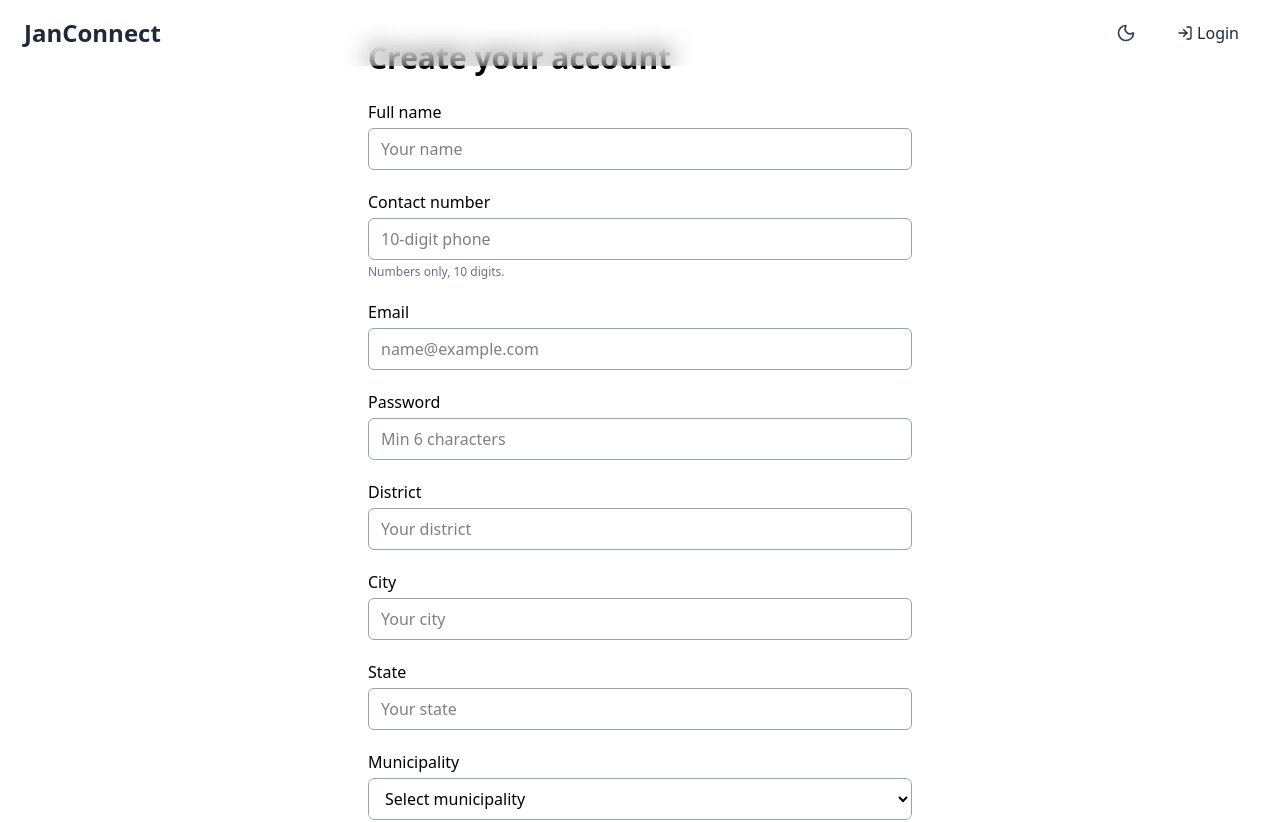
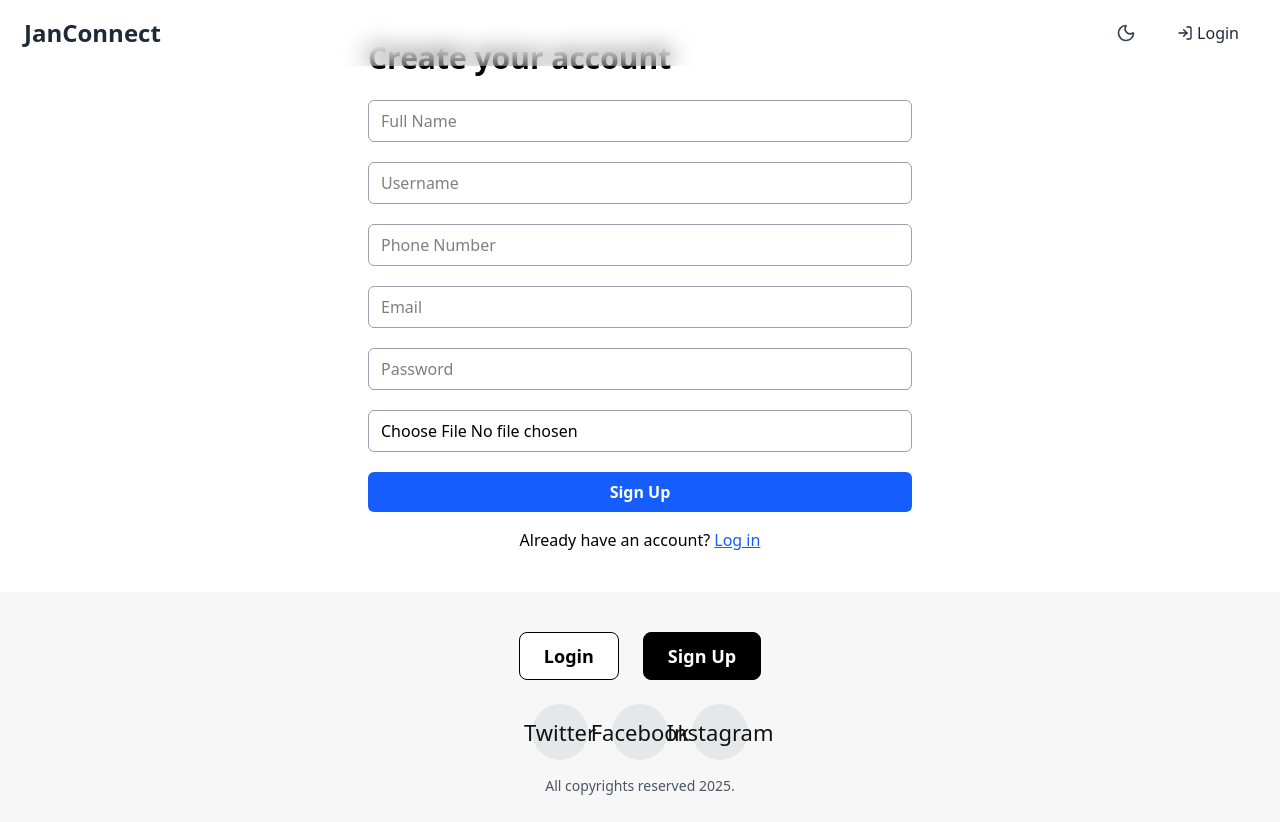
Before and after one commit to Pratham-2105/JanConnect-Pratham, a React (Vite) app: page /signup in a window 1280 px wide. Shown: the top 822 px of the page. Built offline with nearby package versions, Linux system fonts and the light colour scheme.

Commit message:
login page updated

```diff
--- a/src/App.jsx
+++ b/src/App.jsx
@@ -5,6 +5,7 @@ import Login from "./pages/Login";
 import AdminLogin from "./pages/AdminLogin";
 import Header from "./components/Header";
 import Footer from "./components/Footer";
+import Dashboard from "./pages/Dashboard";
 
 function App() {
   return (
@@ -17,6 +18,7 @@ function App() {
             <Route path="/signup" element={<Signup />} />
             <Route path="/login" element={<Login />} />
             <Route path="/admin/login" element={<AdminLogin />} />
+            <Route path="/dashboard" element={<Dashboard />} />
           </Routes>
         </main>
         <Footer />
--- a/api/auth.js
+++ b/src/api/auth.js
@@ -7,7 +7,9 @@ export const registerUser = (formData) => {
     },
   });
 };
+export const loginUser = (data) => api.post('/user/login', data, {
+  headers: { "Content-Type": "application/json" },
+});
 
-export const loginUser = (data) => api.post('/user/login', data);
 export const getCurrentUser = () => api.get('/user/current-user');
 export const logoutUser = () => api.post('/user/logout');
--- /dev/null
+++ b/src/pages/Dashboard.jsx
@@ -0,0 +1,42 @@
+import { useEffect, useState } from "react";
+import { useNavigate } from "react-router-dom";
+
+export default function Dashboard() {
+  const navigate = useNavigate();
+  const [user, setUser] = useState(null);
+
+  useEffect(() => {
+    const storedUser = localStorage.getItem("user");
+try {
+  if (!storedUser || storedUser === "undefined" || storedUser === "null") {
+    localStorage.removeItem("user");
+    navigate("/login");
+  } else {
+    setUser(JSON.parse(storedUser));
+  }
+} catch (error) {
+  console.error("Invalid JSON in localStorage:", error);
+  localStorage.removeItem("user");
+  navigate("/login");
+}
+
+  }, [navigate]);
+
+  if (!user) return <p>Loading...</p>;
+
+  return (
+    <div className="max-w-xl mx-auto px-4 py-10 text-center">
+      <h1 className="text-3xl p-10 font-bold mb-4">Welcome, {user.name} 🎉</h1>
+      <p className="text-gray-700 text-lg">Email: {user.email}</p>
+      <button
+        onClick={() => {
+          localStorage.removeItem("user");
+          navigate("/login");
+        }}
+        className="mt-6 bg-red-500 hover:bg-red-600 text-white px-4 py-2 rounded-md"
+      >
+        Logout
+      </button>
+    </div>
+  );
+}
--- a/src/pages/Login.jsx
+++ b/src/pages/Login.jsx
@@ -2,6 +2,7 @@ import { useState } from "react";
 import { Link, useNavigate } from "react-router-dom";
 
 export default function Login() {
+
   const navigate = useNavigate();
   const [form, setForm] = useState({ email: "", password: "" });
   const [submitting, setSubmitting] = useState(false);
@@ -13,16 +14,36 @@ export default function Login() {
   e.preventDefault();
   setError("");
   setSubmitting(true);
+
   try {
-      // TODO: call POST /user/login
-      console.log("user login payload:", form);
-      navigate("/");
-    } catch {
-      setError("Login failed. Try again.");
+    const res = await fetch("http://localhost:8000/api/v1/user/login", {
+      method: "POST",
+      headers: {
+        "Content-Type": "application/json",
+      },
+      body: JSON.stringify(form),
+    });
+
+    const data = await res.json();
+
+    if (!res.ok) {
+      throw new Error(data.message || "Login failed");
+    }
+
+    // Save user details in localStorage
+    localStorage.setItem("user", JSON.stringify(data.data.user));
+localStorage.setItem("accessToken", data.data.accessToken);
+
+
+    // Navigate to dashboard
+    navigate("/dashboard");
+  } catch (err) {
+    setError(err.message);
   } finally {
     setSubmitting(false);
   }
 };
+
 
   return (
     <div className="max-w-xl mx-auto px-4 py-10">
--- a/src/pages/Signup.jsx
+++ b/src/pages/Signup.jsx
@@ -1,36 +1,39 @@
 import { useState } from "react";
-import { Link, useNavigate } from "react-router-dom";
+import { useNavigate, Link } from "react-router-dom";
+import { registerUser } from "../api/auth";
 
 export default function Signup() {
   const navigate = useNavigate();
-
-  const municipalities = Array.from({ length: 60 }, (_, i) => `Municipality ${i + 1}`);
-
   const [form, setForm] = useState({
     name: "",
-    contactNumber: "",
+    username: "",
     email: "",
+    phone: "",
     password: "",
-    district: "",
-    city: "",
-    state: "",
-    municipality: "",
+    avatar: null,
   });
+
+  const [error, setError] = useState("");
   const [submitting, setSubmitting] = useState(false);
-  const [error, setError] = useState("");
 
   const update = (k, v) => setForm((f) => ({ ...f, [k]: v }));
 
   const onSubmit = async (e) => {
     e.preventDefault();
+    setSubmitting(true);
     setError("");
-    setSubmitting(true);
+
     try {
-      // TODO: call POST /user/signup
-      console.log("signup payload:", form);
+      const formData = new FormData();
+      Object.entries(form).forEach(([key, value]) => {
+        formData.append(key, value);
+      });
+
+      const res = await registerUser(formData);
+      alert(res.message || "Signup successful!");
       navigate("/login");
-    } catch {
-      setError("Signup failed. Try again.");
+    } catch (err) {
+      setError(err.message || "Signup failed. Try again.");
     } finally {
       setSubmitting(false);
     }
@@ -41,126 +44,64 @@ export default function Signup() {
       <h1 className="text-3xl font-semibold mb-6">Create your account</h1>
 
       <form onSubmit={onSubmit} className="space-y-5">
-        <div>
-          <label className="block mb-1">Full name</label>
         <input
-            placeholder="Your name"
+          placeholder="Full Name"
           value={form.name}
           onChange={(e) => update("name", e.target.value)}
           required
-            className="w-full border border-gray-400 rounded-md px-3 py-2 outline-none
-                       focus:ring-2 focus:ring-blue-500 focus:border-blue-500"
+          className="w-full border border-gray-400 rounded-md px-3 py-2"
         />
-        </div>
 
-        <div>
-          <label className="block mb-1">Contact number</label>
         <input
-            inputMode="numeric"
-            pattern="[0-9]{10}"
-            placeholder="10-digit phone"
-            value={form.contactNumber}
-            onChange={(e) => update("contactNumber", e.target.value)}
+          placeholder="Username"
+          value={form.username}
+          onChange={(e) => update("username", e.target.value)}
           required
-            className="w-full border border-gray-400 rounded-md px-3 py-2 outline-none
-                       focus:ring-2 focus:ring-blue-500 focus:border-blue-500"
+          className="w-full border border-gray-400 rounded-md px-3 py-2"
         />
-          <p className="text-xs text-gray-500 mt-1">Numbers only, 10 digits.</p>
-        </div>
 
-        <div>
-          <label className="block mb-1">Email</label>
+        <input
+          placeholder="Phone Number"
+          value={form.phone}
+          onChange={(e) => update("phone", e.target.value)}
+          required
+          className="w-full border border-gray-400 rounded-md px-3 py-2"
+        />
+
         <input
           type="email"
-            placeholder="name@example.com"
+          placeholder="Email"
           value={form.email}
           onChange={(e) => update("email", e.target.value)}
           required
-            className="w-full border border-gray-400 rounded-md px-3 py-2 outline-none
-                       focus:ring-2 focus:ring-blue-500 focus:border-blue-500"
+          className="w-full border border-gray-400 rounded-md px-3 py-2"
         />
-        </div>
 
-        <div>
-          <label className="block mb-1">Password</label>
         <input
           type="password"
-            placeholder="Min 6 characters"
-            minLength={6}
+          placeholder="Password"
           value={form.password}
           onChange={(e) => update("password", e.target.value)}
           required
-            className="w-full border border-gray-400 rounded-md px-3 py-2 outline-none
-                       focus:ring-2 focus:ring-blue-500 focus:border-blue-500"
+          className="w-full border border-gray-400 rounded-md px-3 py-2"
         />
-        </div>
 
-        <div>
-          <label className="block mb-1">District</label>
         <input
-            placeholder="Your district"
-            value={form.district}
-            onChange={(e) => update("district", e.target.value)}
+          type="file"
+          accept="image/*"
+          onChange={(e) => update("avatar", e.target.files[0])}
           required
-            className="w-full border border-gray-400 rounded-md px-3 py-2 outline-none
-                       focus:ring-2 focus:ring-blue-500 focus:border-blue-500"
+          className="w-full border border-gray-400 rounded-md px-3 py-2"
         />
-        </div>
-
-        <div>
-          <label className="block mb-1">City</label>
-          <input
-            placeholder="Your city"
-            value={form.city}
-            onChange={(e) => update("city", e.target.value)}
-            required
-            className="w-full border border-gray-400 rounded-md px-3 py-2 outline-none
-                       focus:ring-2 focus:ring-blue-500 focus:border-blue-500"
-          />
-        </div>
-
-        <div>
-          <label className="block mb-1">State</label>
-          <input
-            placeholder="Your state"
-            value={form.state}
-            onChange={(e) => update("state", e.target.value)}
-            required
-            className="w-full border border-gray-400 rounded-md px-3 py-2 outline-none
-                       focus:ring-2 focus:ring-blue-500 focus:border-blue-500"
-          />
-        </div>
-
-        <div>
-          <label className="block mb-1">Municipality</label>
-          <div className="max-h-48 overflow-y-auto rounded-md">
-            <select
-              value={form.municipality}
-              onChange={(e) => update("municipality", e.target.value)}
-              required
-              className="w-full border border-gray-400 rounded-md px-3 py-2 outline-none
-                         focus:ring-2 focus:ring-blue-500 focus:border-blue-500"
-            >
-              <option value="" disabled>
-                Select municipality
-              </option>
-              {municipalities.map((m) => (
-                <option key={m} value={m}>
-                  {m}
-                </option>
-              ))}
-            </select>
-          </div>
-        </div>
 
         {error && <p className="text-red-600">{error}</p>}
 
         <button
           type="submit"
           disabled={submitting}
-          className="w-full py-2 rounded-md font-semibold text-white bg-blue-600 hover:bg-blue-700 disabled:opacity-60"
+          className="w-full py-2 rounded-md font-semibold text-white bg-blue-600 hover:bg-blue-700"
         >
-          {submitting ? "Creating account…" : "Sign up"}
+          {submitting ? "Signing up…" : "Sign Up"}
         </button>
       </form>
 
```
Also changed, not shown: src/api/index.js (renamed from api/index.js), 1 other file (tests, documents, lock files or other folders). Lines whose indentation alone changed are shown as unchanged.
